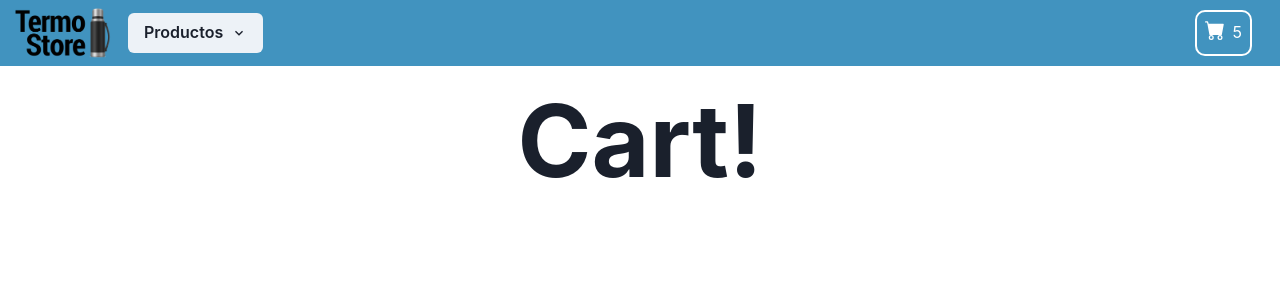
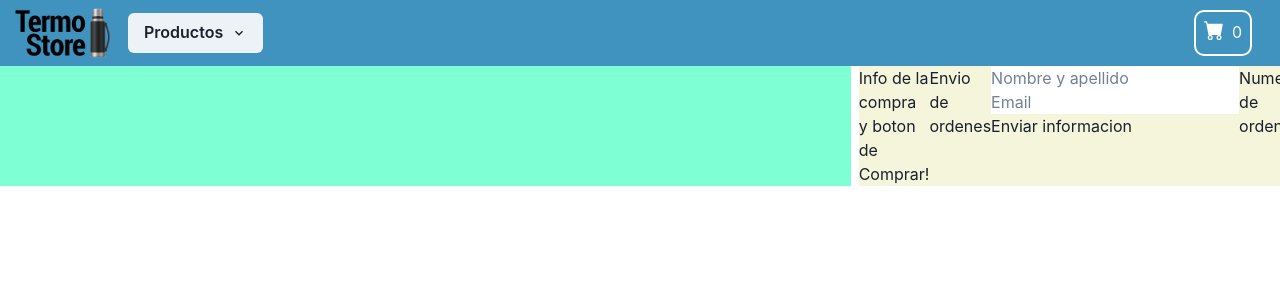
Before and after one commit to lbenchinol/PF-ReactJs-Benchinol, a React (Vite) app: page /cart in a window 1280 px wide. Shown: the top 300 px of the page. Built offline with nearby package versions, Linux system fonts and the light colour scheme.

Commit message:
Fixing LocalStorage y CartWidget

```diff
--- a/src/App.jsx
+++ b/src/App.jsx
@@ -5,7 +5,7 @@ import ItemListContainer from './components/ItemListContainer'
 import ItemDetailContainer from './components/ItemDetailContainer'
 import Home from './components/Home'
 import Cart from './components/Cart'
-import ShoppingCartContext from './context/ShoppingCartContext'
+import ShoppingCartProvider from './context/ShoppingCartContext'
 import { useEffect, useState } from 'react'
 import Loading from './components/Loading'
 
@@ -31,7 +31,7 @@ const App = () => {
 
     <BrowserRouter>
 
-      <ShoppingCartContext>
+      <ShoppingCartProvider>
 
         <Box bg='#4193bf'>
           <NavBar />
@@ -47,7 +47,7 @@ const App = () => {
 
         </Routes>
 
-      </ShoppingCartContext>
+      </ShoppingCartProvider>
 
     </BrowserRouter>
 
--- a/src/components/Cart.jsx
+++ b/src/components/Cart.jsx
@@ -1,18 +1,67 @@
 import { useContext } from 'react'
-import { Text } from '@chakra-ui/react'
 import { CartContext } from '../context/ShoppingCartContext'
+import { Text, Card, Image, CardBody, Heading, Flex, Grid, GridItem } from '@chakra-ui/react'
+import SendOrder from './SendOrder'
 
 
 const Cart = () => {
 
-  const { cart } = useContext(CartContext)
+  const [cart, setCart] = useContext(CartContext)
 
   return (
-    <>
-      <Text fontSize={100} fontWeight={700} textAlign={'center'}>
-        Cart!
-      </Text>
-    </>
+    <Grid templateColumns='repeat(6, 1fr)' gap='2'>
+
+      <GridItem colSpan='4' h='auto' bg='aquamarine'>
+        {cart.map((p) => {
+          return (
+            <div key={p.id}>
+              <Card
+                mx={'30px'}
+                my={'5px'}
+                p={'5px'}
+                border={'1px'}
+                direction={{ base: 'column', sm: 'row' }}
+                overflow='hidden'
+                variant='unstyled'
+              >
+                <Image
+                  objectFit='contain'
+                  maxH={{ base: '100%', sm: '80px' }}
+                  src={p.image}
+                  alt={p.name}
+                />
+                <CardBody>
+                  <Heading size='md'>{p.name}</Heading>
+                  <Flex mt={'10px'}>
+                    <Text>Precio x unidad: </Text>
+                    <Text fontWeight={'semibold'}>${p.price}</Text>
+                  </Flex>
+                </CardBody>
+
+                {/* --- <CartCount/> ---
+                    Resta hasta 1 de items
+                    Suma de items hasta max stock
+                    Boton de borrar todo el item cart.pop(id)
+                */}
+
+              </Card>
+            </div>
+          )
+        })}
+      </GridItem>
+
+      <GridItem colSpan='2' h='auto' bg='beige'>
+        <Flex>
+          Info de la compra y boton de Comprar!
+
+          <SendOrder />
+
+          {/* Boton de "Finalizar compra" redirige hacia Form <EndPurchase/> para agregar datos y enviar a db la orden y restar de la db el stock */}
+
+        </Flex>
+      </GridItem>
+
+    </Grid>
   )
 }
 
--- a/src/components/CartWidget.jsx
+++ b/src/components/CartWidget.jsx
@@ -1,18 +1,31 @@
 import { Box, Icon, Spacer, Flex } from '@chakra-ui/react';
 import { BsFillCartFill } from "react-icons/bs";
+import { CartContext } from '../context/ShoppingCartContext';
+import { useContext } from 'react';
 
 const CartWidget = () => {
+
+  const [cart, setCart] = useContext(CartContext)
+
   return (
     <Flex p='1' m='2' border='2px' borderRadius='10' color='white'>
       <Box>
-        <Icon as={BsFillCartFill} width='20px' height='20px' m={1}/>
+        <Icon as={BsFillCartFill} width='20px' height='20px' m={1} />
       </Box>
       <Spacer />
       <Box m={1}>
-        <p>5</p>
+        <p>{cart.length}</p>
       </Box>
     </Flex>
   )
 }
 
 export default CartWidget
+
+// import Card from '@mui/joy/Card'
+{/* <Card
+  color="neutral"
+  orientation="horizontal"
+  size="sm"
+  variant="soft"
+/> */}
--- a/src/components/Home.jsx
+++ b/src/components/Home.jsx
@@ -1,16 +1,17 @@
 import React from 'react'
 import { Text } from '@chakra-ui/react'
-import SendOrder from './SendOrder'
+import { useContext } from 'react'
+import { CartContext } from '../context/ShoppingCartContext'
 
 const Home = () => {
+
+  const [cart, setCart] = useContext(CartContext)
+
   return (
     <>
       <Text fontSize={100} fontWeight={700} textAlign={'center'}>
         Home!
       </Text>
-
-      <SendOrder />
-
     </>
   )
 }
--- a/src/components/ItemCount.jsx
+++ b/src/components/ItemCount.jsx
@@ -4,11 +4,11 @@ import { BsFillCartPlusFill } from "react-icons/bs"
 import { useContext, useState } from 'react'
 import { CartContext } from '../context/ShoppingCartContext'
 
-const ItemCount = ({ id, name, price, stock }) => {
+const ItemCount = ({ id, name, price, stock, image }) => {
 
   const [count, setCount] = useState(1)
 
-  const { cart } = useContext(CartContext)
+  const [cart, setCart] = useContext(CartContext)
 
   const add = (e) => {
     count < stock ? setCount(count + 1) : e.preventDefault()
@@ -18,8 +18,19 @@ const ItemCount = ({ id, name, price, stock }) => {
     count > 1 ? setCount(count - 1) : e.preventDefault()
   }
 
-  const addToCart = (e) => {
-
+  const addToCart = () => {
+    setCart((itemsOnCart) => {
+      const isItemOnCart = cart.find((item) => item.id === id)
+      if (isItemOnCart) {
+        return itemsOnCart.map((item) => {
+          if (item.id === id) {
+            return { ...item, quantity: item.quantity + count }
+          }
+        })
+      } else {
+        return [...itemsOnCart, { id, name, price, quantity: count }]
+      }
+    })
   }
 
   return (
--- a/src/components/ItemDetail.jsx
+++ b/src/components/ItemDetail.jsx
@@ -8,14 +8,13 @@ const ItemDetail = ({ products }) => {
 
   const { id } = useParams()
 
-  const filteredProducts = products.filter((product) => product.id == id)
+  const filteredProduct = products.filter((product) => product.id == id)
 
   return (
     <>
-      {filteredProducts.map((p) => {
+      {filteredProduct.map((p) => {
         return (
           <div key={p.id}>
-
             <Center >
               <Card maxW='sm' m={2}>
                 <CardBody>
@@ -43,11 +42,10 @@ const ItemDetail = ({ products }) => {
                 name={p.name}
                 price={p.price}
                 stock={p.stock}
+                image={p.image}
               />
             </Center>
-
           </div>
-
         )
       })}
     </>
--- a/src/context/ShoppingCartContext.jsx
+++ b/src/context/ShoppingCartContext.jsx
@@ -1,14 +1,20 @@
-import { createContext } from 'react'
+import { createContext, useEffect } from 'react'
+import { useState } from 'react'
 
 export const CartContext = createContext(null)
 
 export const ShoppingCartProvider = ({ children }) => {
 
-    const cart = []
+    const cartFromLocalStorage = JSON.parse(localStorage.getItem('cart') || '[]')
+    const [cart, setCart] = useState(cartFromLocalStorage)
+
+    useEffect(() => {
+        localStorage.setItem('cart', JSON.stringify(cart))
+    }, [cart])
 
     return (
 
-        <CartContext.Provider value={cart}>
+        <CartContext.Provider value={[cart, setCart]}>
 
             {children}
 
```
Also changed, not shown: src/components/ItemDetailContainer.jsx (+0 -17 lines), src/components/ItemListContainer.jsx (+0 -18 lines).
